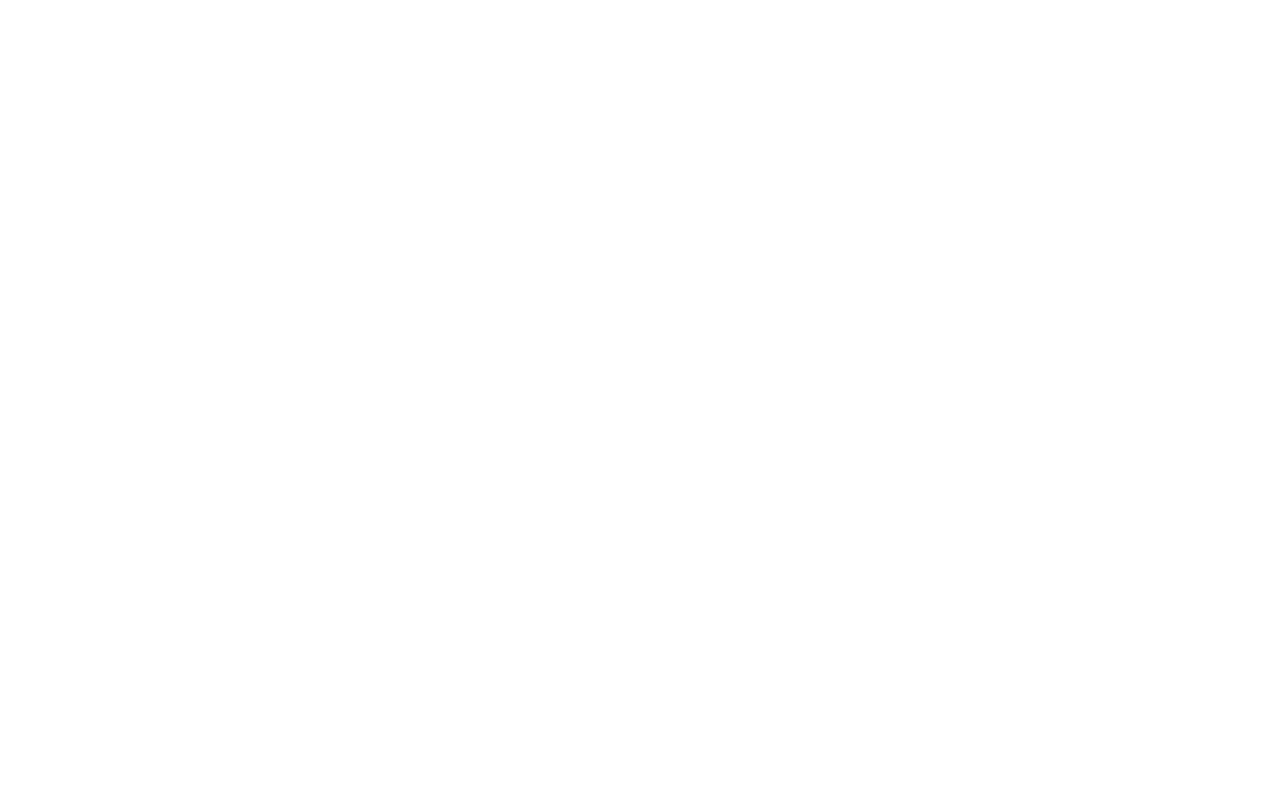
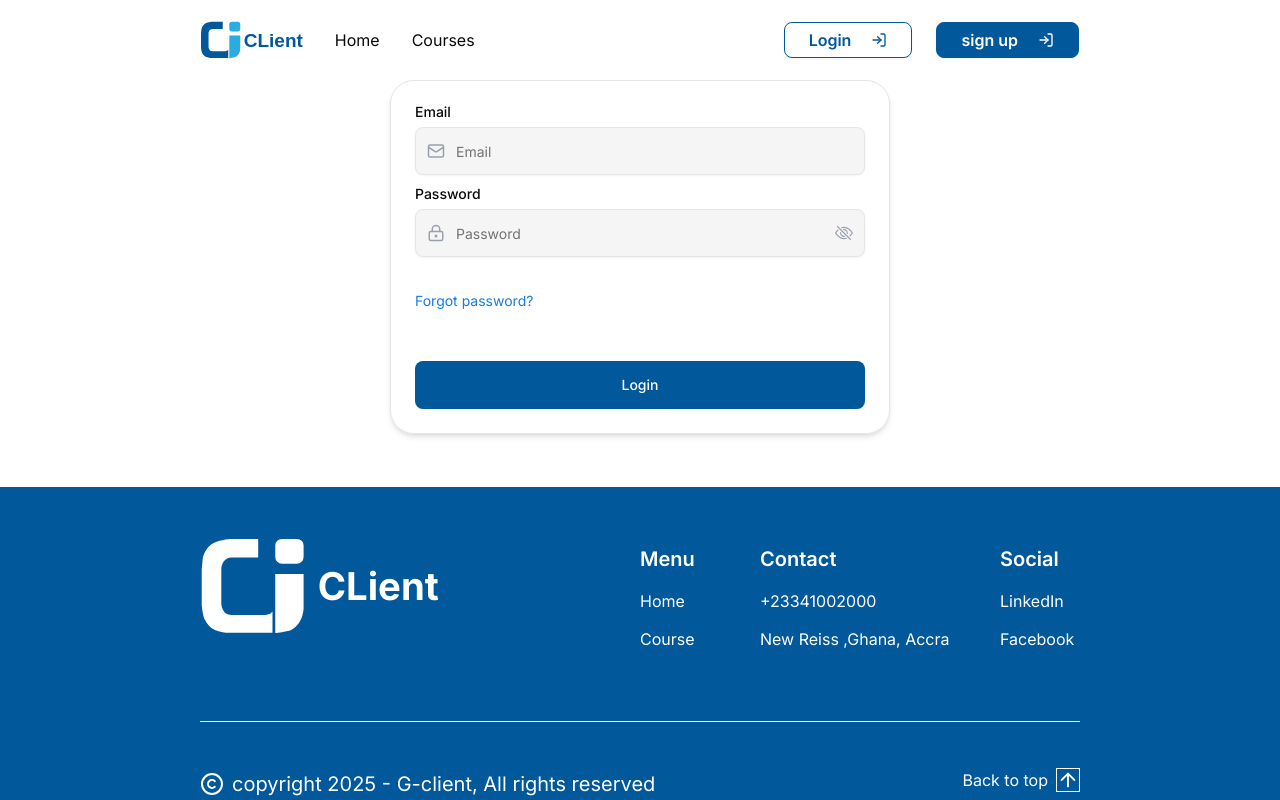
Before and after one commit to TESHU21/learning-management-system, a React (Vite) app in the folder frontend/: page /login in a window 1280 px wide. Before the commit this address had no page. Built offline with nearby package versions, Linux system fonts and the light colour scheme; a web font is replaced by a local one.

Commit message:
Customize FormComp

```diff
--- a/frontend/package.json
+++ b/frontend/package.json
@@ -12,6 +12,7 @@
   "dependencies": {
     "@hookform/resolvers": "^5.0.1",
     "@radix-ui/react-label": "^2.1.4",
+    "@radix-ui/react-select": "^2.2.2",
     "@radix-ui/react-slot": "^1.2.0",
     "@tailwindcss/vite": "^4.1.4",
     "class-variance-authority": "^0.7.1",
--- a/frontend/src/components/FormComp.jsx
+++ b/frontend/src/components/FormComp.jsx
@@ -1,4 +1,8 @@
-import React, { useState } from "react";
+"use client";
+import React, { useState, useEffect } from "react";
+import { useForm } from "react-hook-form";
+import { zodResolver } from "@hookform/resolvers/zod";
+
 import {
   Form,
   FormControl,
@@ -7,11 +11,9 @@
   FormLabel,
   FormMessage,
 } from "@/components/ui/form";
+import { Input } from "@/components/ui/input";
 import { Textarea } from "@/components/ui/textarea";
-import { Button } from "./ui/button";
-
-import { Input } from "./ui/input";
-import { useEffect } from "react";
+import { Button } from "@/components/ui/button";
 import {
   Select,
   SelectContent,
@@ -19,8 +21,7 @@
   SelectTrigger,
   SelectValue,
 } from "@/components/ui/select";
-import { useForm } from "react-hook-form";
-import { zodResolver } from "@hookform/resolvers/zod";
+
 import { BsEye, BsEyeSlash } from "react-icons/bs";
 
 const FormComp = ({
@@ -29,10 +30,12 @@
   fields,
   onSubmit,
   handleInputChange,
-  submitBtnText,
+  submitBtnText = "Submit",
   isLoading,
   errorMessage,
-  sucessMessage,
+  successMessage,
+  showForgotPassword ,
+  // optional callback
 }) => {
   const form = useForm({
     resolver: zodResolver(schema),
@@ -40,47 +43,43 @@
   });
 
   const { setValue, getValues, trigger } = form;
-  // Reset the form when initialValues changes
+
+  const [showPassword, setShowPassword] = useState(false);
+
+  const handlePasswordVisibility = () => setShowPassword((prev) => !prev);
+
   useEffect(() => {
     form.reset(initialValues);
   }, [initialValues, form]);
-  // password show visiblity
-  const [showPassword, setShowPassword] = useState(false);
-  const handlePasswordVisiblity = () => {
-    setShowPassword((prev) => !prev);
-  };
-  //handle file upload
-  console.log("Submitting")
 
   return (
     <div className="w-full">
       <Form {...form}>
         <form
           onSubmit={form.handleSubmit(onSubmit)}
-          className="flex flex-col items-center   w-full"
+          className="flex flex-col items-center w-full"
         >
-          <div className="  grid grid-cols-2 gap-2 w-full lg:gap-4 ">
+          <div className="grid grid-cols-2 gap-3 w-full">
             {typeof errorMessage === "string" && errorMessage && (
-              <p className="text-xs text-red-800 text-center col-span-2 pt-1">
+              <p className="text-sm text-red-600 text-center col-span-2">
                 {errorMessage}
               </p>
             )}
-            {typeof sucessMessage === "string" && sucessMessage && (
-              <p className="text-xs text-green-700 text-center col-span-2 pt-3">
-                {sucessMessage}
+            {typeof successMessage === "string" && successMessage && (
+              <p className="text-sm text-green-600 text-center col-span-2">
+                {successMessage}
               </p>
             )}
 
-            {fields.map(
+            {fields?.map(
               ({
+                label,
+                name,
                 type,
-                name,
-                value,
-                label,
+                placeholder,
                 className,
-                placeholder,
-                isRequired,
                 options,
+                icon: Icon,
               }) => (
                 <FormField
                   key={name}
@@ -94,19 +93,16 @@
                           <Select
                             onValueChange={(value) => {
                               setValue(name, value || "");
-                              trigger(name); // Revalidate the field after value change
+                              trigger(name);
                             }}
                             value={getValues(name) || ""}
                           >
                             <SelectTrigger id={name}>
-                              <SelectValue placeholder="Select Role" />
+                              <SelectValue placeholder={placeholder || "Select"} />
                             </SelectTrigger>
                             <SelectContent>
-                              {options.map((option) => (
-                                <SelectItem
-                                  key={option.value}
-                                  value={option.value || ""}
-                                >
+                              {options?.map((option) => (
+                                <SelectItem key={option.value} value={option.value}>
                                   {option.label}
                                 </SelectItem>
                               ))}
@@ -124,10 +120,15 @@
                             onChange={handleInputChange}
                             placeholder={placeholder}
                             type={type}
-                            className={className}
+                            className={` bg-gray-400 ${className}`}
                           />
                         ) : (
                           <div className="relative">
+                            {Icon && (
+                              <span className="absolute left-3 top-1/2 transform -translate-y-1/2 text-gray-400">
+                                <Icon size={18} />
+                              </span>
+                            )}
                             <Input
                               {...field}
                               type={
@@ -139,27 +140,22 @@
                               }
                               id={name}
                               placeholder={placeholder}
-                              className="  border-2 border-stone-200 focus:outline-none focus:ring-indigo-100 focus:border-indigo-500 rounded-md"
+                              className=" bg-[#F5F5F5] px-10 py-2  h-[48px] w-full border border-[#E6E6E6] focus:outline-none focus:ring-1 focus:ring-indigo-200 focus:border-indigo-500 rounded-md"
                             />
-                            {type === "password" && name === "password" && (
+                            {type === "password" && (
                               <span
-                                className=" absolute  right-2  top-1/2 -translate-y-1/2	 text-sm "
-                                onClick={handlePasswordVisiblity}
+                                onClick={handlePasswordVisibility}
+                                className="absolute right-3 top-1/2 transform -translate-y-1/2 cursor-pointer text-gray-400"
                               >
-                                {showPassword ? (
-                                  <BsEye size={18} />
-                                ) : (
-                                  <BsEyeSlash size={18} />
-                                )}
+                                {showPassword ? <BsEye size={18} /> : <BsEyeSlash size={18} />}
                               </span>
                             )}
                           </div>
                         )}
                       </FormControl>
                       {error && (
-                        <FormMessage className="text-xs font-normal lowercase ">
-                          {" "}
-                          <p>{error.message}</p>
+                        <FormMessage className="text-xs text-red-600 mt-1">
+                          {error.message}
                         </FormMessage>
                       )}
                     </FormItem>
@@ -168,13 +164,26 @@
               )
             )}
           </div>
-          <div className=" mt-8 ">
+
+          {  showForgotPassword && (
+            <div className="w-full flex justify-start mt-2 py-6 ">
+              <button
+                type="button"
+
+                className="text-sm text-[#177DDC]  leading-6 hover:underline"
+              >
+                Forgot password?
+              </button>
+            </div>
+          )}
+
+          <div className="w-full mt-6">
             <Button
               disabled={isLoading}
               type="submit"
-              className=" px-10  py-6 text-base  "
+              className="w-full h-[48px] px-6 bg-blue-primary hover:bg-blue-primary text-white py-3"
             >
-              {isLoading ? isLoading && "Loader" : submitBtnText}
+              {isLoading ? "Loading..." : submitBtnText}
             </Button>
           </div>
         </form>
--- /dev/null
+++ b/frontend/src/components/ui/select.jsx
@@ -0,0 +1,164 @@
+import * as React from "react"
+import * as SelectPrimitive from "@radix-ui/react-select"
+import { CheckIcon, ChevronDownIcon, ChevronUpIcon } from "lucide-react"
+
+import { cn } from "@/lib/utils"
+
+function Select({
+  ...props
+}) {
+  return <SelectPrimitive.Root data-slot="select" {...props} />;
+}
+
+function SelectGroup({
+  ...props
+}) {
+  return <SelectPrimitive.Group data-slot="select-group" {...props} />;
+}
+
+function SelectValue({
+  ...props
+}) {
+  return <SelectPrimitive.Value data-slot="select-value" {...props} />;
+}
+
+function SelectTrigger({
+  className,
+  size = "default",
+  children,
+  ...props
+}) {
+  return (
+    <SelectPrimitive.Trigger
+      data-slot="select-trigger"
+      data-size={size}
+      className={cn(
+        "border-input data-[placeholder]:text-muted-foreground [&_svg:not([class*='text-'])]:text-muted-foreground focus-visible:border-ring focus-visible:ring-ring/50 aria-invalid:ring-destructive/20 dark:aria-invalid:ring-destructive/40 aria-invalid:border-destructive dark:bg-input/30 dark:hover:bg-input/50 flex w-fit items-center justify-between gap-2 rounded-md border bg-transparent px-3 py-2 text-sm whitespace-nowrap shadow-xs transition-[color,box-shadow] outline-none focus-visible:ring-[3px] disabled:cursor-not-allowed disabled:opacity-50 data-[size=default]:h-9 data-[size=sm]:h-8 *:data-[slot=select-value]:line-clamp-1 *:data-[slot=select-value]:flex *:data-[slot=select-value]:items-center *:data-[slot=select-value]:gap-2 [&_svg]:pointer-events-none [&_svg]:shrink-0 [&_svg:not([class*='size-'])]:size-4",
+        className
+      )}
+      {...props}>
+      {children}
+      <SelectPrimitive.Icon asChild>
+        <ChevronDownIcon className="size-4 opacity-50" />
+      </SelectPrimitive.Icon>
+    </SelectPrimitive.Trigger>
+  );
+}
+
+function SelectContent({
+  className,
+  children,
+  position = "popper",
+  ...props
+}) {
+  return (
+    <SelectPrimitive.Portal>
+      <SelectPrimitive.Content
+        data-slot="select-content"
+        className={cn(
+          "bg-popover text-popover-foreground data-[state=open]:animate-in data-[state=closed]:animate-out data-[state=closed]:fade-out-0 data-[state=open]:fade-in-0 data-[state=closed]:zoom-out-95 data-[state=open]:zoom-in-95 data-[side=bottom]:slide-in-from-top-2 data-[side=left]:slide-in-from-right-2 data-[side=right]:slide-in-from-left-2 data-[side=top]:slide-in-from-bottom-2 relative z-50 max-h-(--radix-select-content-available-height) min-w-[8rem] origin-(--radix-select-content-transform-origin) overflow-x-hidden overflow-y-auto rounded-md border shadow-md",
+          position === "popper" &&
+            "data-[side=bottom]:translate-y-1 data-[side=left]:-translate-x-1 data-[side=right]:translate-x-1 data-[side=top]:-translate-y-1",
+          className
+        )}
+        position={position}
+        {...props}>
+        <SelectScrollUpButton />
+        <SelectPrimitive.Viewport
+          className={cn("p-1", position === "popper" &&
+            "h-[var(--radix-select-trigger-height)] w-full min-w-[var(--radix-select-trigger-width)] scroll-my-1")}>
+          {children}
+        </SelectPrimitive.Viewport>
+        <SelectScrollDownButton />
+      </SelectPrimitive.Content>
+    </SelectPrimitive.Portal>
+  );
+}
+
+function SelectLabel({
+  className,
+  ...props
+}) {
+  return (
+    <SelectPrimitive.Label
+      data-slot="select-label"
+      className={cn("text-muted-foreground px-2 py-1.5 text-xs", className)}
+      {...props} />
+  );
+}
+
+function SelectItem({
+  className,
+  children,
+  ...props
+}) {
+  return (
+    <SelectPrimitive.Item
+      data-slot="select-item"
+      className={cn(
+        "focus:bg-accent focus:text-accent-foreground [&_svg:not([class*='text-'])]:text-muted-foreground relative flex w-full cursor-default items-center gap-2 rounded-sm py-1.5 pr-8 pl-2 text-sm outline-hidden select-none data-[disabled]:pointer-events-none data-[disabled]:opacity-50 [&_svg]:pointer-events-none [&_svg]:shrink-0 [&_svg:not([class*='size-'])]:size-4 *:[span]:last:flex *:[span]:last:items-center *:[span]:last:gap-2",
+        className
+      )}
+      {...props}>
+      <span className="absolute right-2 flex size-3.5 items-center justify-center">
+        <SelectPrimitive.ItemIndicator>
+          <CheckIcon className="size-4" />
+        </SelectPrimitive.ItemIndicator>
+      </span>
+      <SelectPrimitive.ItemText>{children}</SelectPrimitive.ItemText>
+    </SelectPrimitive.Item>
+  );
+}
+
+function SelectSeparator({
+  className,
+  ...props
+}) {
+  return (
+    <SelectPrimitive.Separator
+      data-slot="select-separator"
+      className={cn("bg-border pointer-events-none -mx-1 my-1 h-px", className)}
+      {...props} />
+  );
+}
+
+function SelectScrollUpButton({
+  className,
+  ...props
+}) {
+  return (
+    <SelectPrimitive.ScrollUpButton
+      data-slot="select-scroll-up-button"
+      className={cn("flex cursor-default items-center justify-center py-1", className)}
+      {...props}>
+      <ChevronUpIcon className="size-4" />
+    </SelectPrimitive.ScrollUpButton>
+  );
+}
+
+function SelectScrollDownButton({
+  className,
+  ...props
+}) {
+  return (
+    <SelectPrimitive.ScrollDownButton
+      data-slot="select-scroll-down-button"
+      className={cn("flex cursor-default items-center justify-center py-1", className)}
+      {...props}>
+      <ChevronDownIcon className="size-4" />
+    </SelectPrimitive.ScrollDownButton>
+  );
+}
+
+export {
+  Select,
+  SelectContent,
+  SelectGroup,
+  SelectItem,
+  SelectLabel,
+  SelectScrollDownButton,
+  SelectScrollUpButton,
+  SelectSeparator,
+  SelectTrigger,
+  SelectValue,
+}
--- /dev/null
+++ b/frontend/src/pages/login/Login.jsx
@@ -0,0 +1,15 @@
+import React from 'react'
+import FormComp from '@/components/FormComp'
+import{SignInSchema,fields,initialValues} from "./components/data"
+const Login = () => {
+  return (
+    <div className=' flex justify-center'>
+        <div className='  w-[500px]  shadow-md border rounded-3xl p-6'>
+        <FormComp schema={SignInSchema} fields={fields} initialValues={initialValues} submitBtnText={"Login"}  showForgotPassword ={true}/>
+        </div>
+
+    </div>
+  )
+}
+
+export default Login
--- /dev/null
+++ b/frontend/src/pages/login/components/data.jsx
@@ -0,0 +1,24 @@
+import { z } from "zod";
+import { Mail,LockKeyhole } from "lucide-react";
+export const SignInSchema = z.object({
+  email: z.string().email({ message: "Invalid Email Adress" }),
+  password: z
+    .string()
+    .min(8, { message: "Password Should at least eight character" }),
+});
+export const initialValues = {
+  email: "",
+  password: "",
+};
+export const fields = [
+  { label: "Email", name: "email",placeholder:"Email",icon:Mail, type: "email", className: "col-span-2" },
+  {
+    label: "Password",
+    name: "password",
+    placeholder:"Password",
+    icon:LockKeyhole,
+    externalLink:true,
+    type: "password",
+    className: "col-span-2",
+  },
+];
--- a/frontend/src/routes/AppRoutes.jsx
+++ b/frontend/src/routes/AppRoutes.jsx
@@ -4,6 +4,7 @@
 import Home from '@/pages/home/Home'
 import Courses from '@/pages/courses/Courses'
 import CourseDetail from '@/pages/courses/components/CourseDetail'
+import Login from '@/pages/login/Login'
 
 
 const AppRoutes = () => {
@@ -13,6 +14,7 @@
     <Route index element={<Home/>}/>
     <Route path='courses' element={<Courses/>}/>
     <Route path='/courses/:id' element={<CourseDetail/>}/>
+    <Route path='/login' element={<Login/>}/>
 
     </Route>
     </Routes>
```
Also changed, not shown: frontend/src/components/ui/textarea.jsx (added, +20 -0 lines), 1 other file (tests, documents, lock files or other folders).
